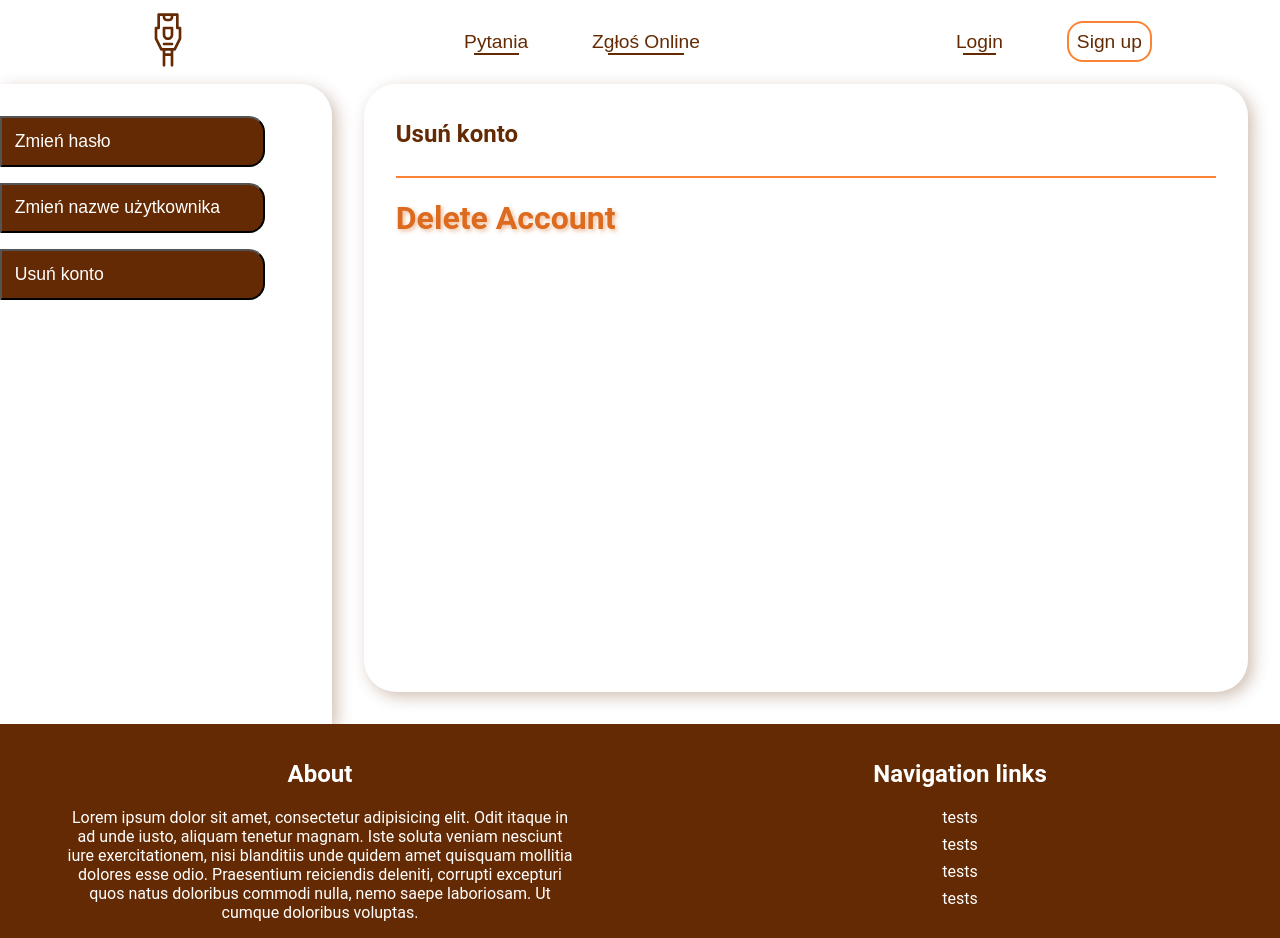
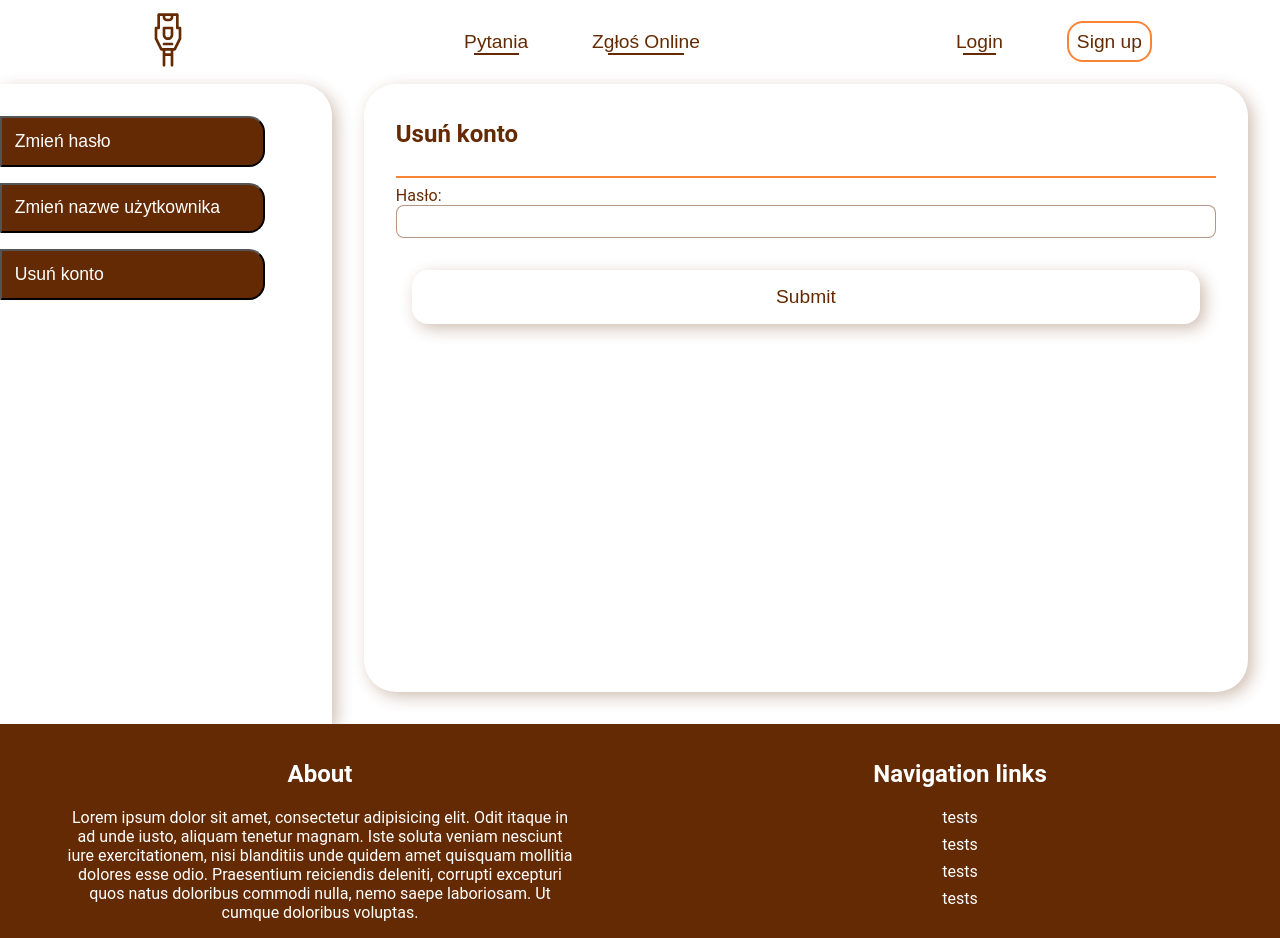
Before and after one commit to PatrykSiekierski/Dorm-Assist, a React (Vite) app in the folder dorm-assist-website/: page /settings in a window 1280 px wide. Both pictures are taken after a click on the button "Usuń konto". Built offline with nearby package versions, Linux system fonts and the light colour scheme; no server answers; a web font is replaced by a local one.

Commit message:
Added deleting accounts functionality

```diff
--- a/dorm-assist-website/src/components/ProfileSettings/deleteAccount.jsx
+++ b/dorm-assist-website/src/components/ProfileSettings/deleteAccount.jsx
@@ -1,3 +1,56 @@
+import axios from "axios";
+import { PasswordForm } from "../Utils/formsElements";
+import { useForm } from "react-hook-form";
+import { useNavigate } from "react-router-dom";
+import { clearToken } from "../Utils/tokenUtility";
+
 export default function DeleteAccount() {
-  return <h1>Delete Account</h1>;
+  const navigate = useNavigate();
+
+  const {
+    register,
+    handleSubmit,
+    formState: { errors },
+    reset,
+  } = useForm();
+
+  const onSubmit = (data) => {
+    deleteAnAccount(data.password);
+  };
+
+  async function deleteAnAccount(body) {
+    const token = localStorage.getItem("token");
+    try {
+      console.log("Body: ", body);
+      const putData = await axios({
+        method: "delete",
+        url: "http://localhost:8080/users/change/delete",
+        data: body,
+        headers: {
+          Authorization: `Bearer ${token}`,
+        },
+      });
+
+      console.log(putData);
+      clearToken();
+      navigate("/");
+    } catch (e) {
+      console.log(e);
+    }
+  }
+
+  return (
+    <form onSubmit={handleSubmit(onSubmit)} className="register-form">
+      <div className="register-form__element">
+        <PasswordForm
+          id={"password"}
+          register={register}
+          errors={errors}
+          elementName={"password"}
+          labelName={"Hasło:"}
+        />
+      </div>
+      <input type="submit" className="button" />
+    </form>
+  );
 }
```
